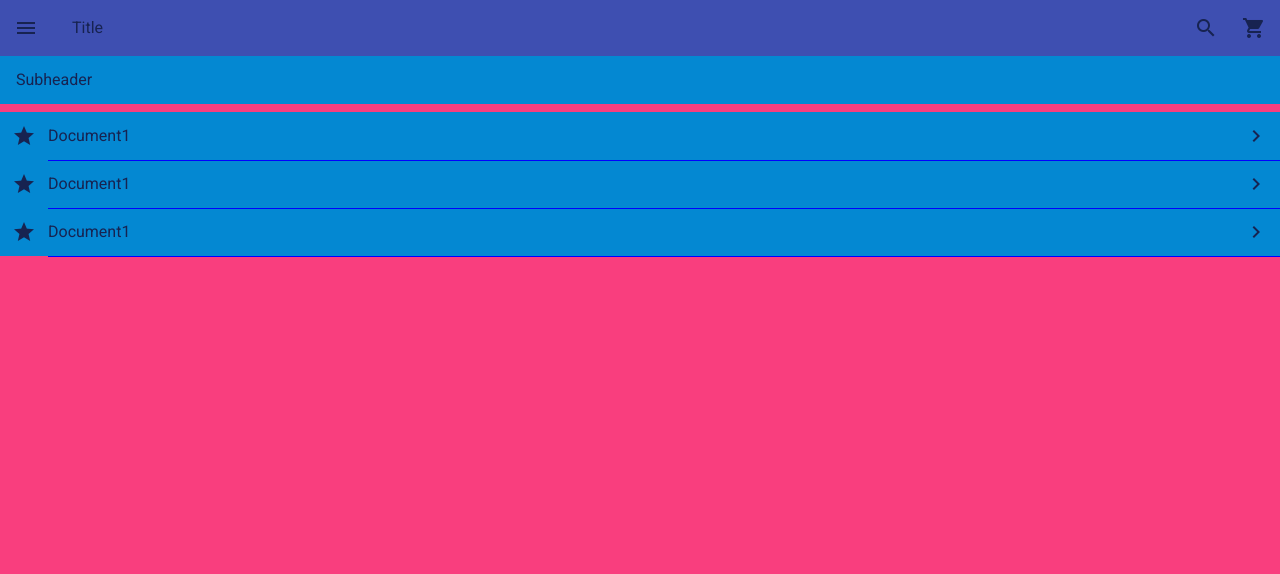
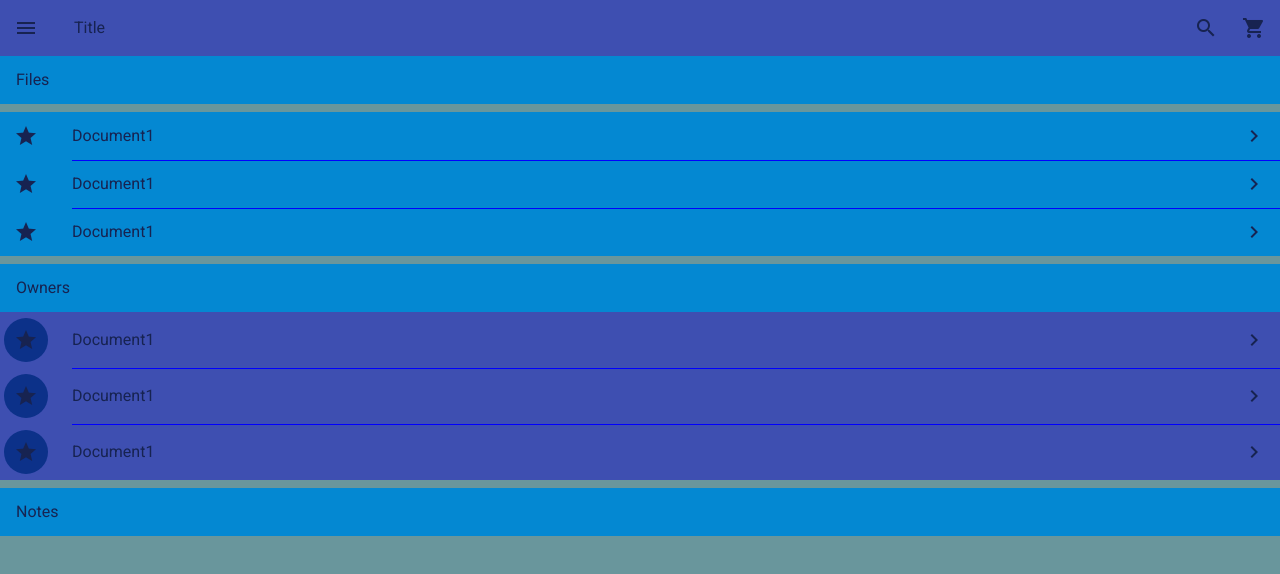
Before and after one commit to SerkanSipahi/material.honey.glass, a website: page packages/appshell/index.html in a window 1280 px wide. Drawn offline with nearby package versions, Linux system fonts and the light colour scheme; files that its build step writes are made by us from their sources.

Commit message:
hack updates

```diff
--- a/packages/appshell/css/styles.css
+++ b/packages/appshell/css/styles.css
@@ -12,7 +12,12 @@
  * - Clearance (Abstand), States(default, acitive, etc), Icons
  * -- https://material.io/guidelines/style/icons.html#icons-system-icons
  * - Components (Vendor)
+ * -- https://material.io/guidelines/resources/sticker-sheets-icons.html
  * -- https://getmdl.io/index.html
+ * - Icon Riple
+ * -- Ripple effekt von buttons/icons
+ * -- https://material.io/guidelines/components/buttons.html#buttons-toggle-buttons
+ * -- https://material.io/guidelines/motion/choreography.html#choreography-radial-reaction
  * - Elevation & shadows
  * -- https://material.io/guidelines/material-design/elevation-shadows.html#elevation-shadows-elevation-android
  */
@@ -33,7 +38,8 @@
     --height-88px: 88px;
 
     --icon-dim :   24px;
-    --icon-area :  48px;
+    --icon-area :  44px;
+    --icon-live :  48px;
 
     --color-8px:  #ff4081;
     --color-16px: #9effff;
@@ -46,6 +52,8 @@
     --color-88px: #00796c;
 
     --border-color: blue;
+    --circle-color: #0c3189;
+
     --fixed-incr  : 56px;
     --key-line    : 16px;
     --delimiter   : 8px;
@@ -87,71 +95,123 @@ html {
     color: var(--global-color);
     font-size: var(--global-fontsize);
     font-family: Roboto;
-    background-color: #f93e7e;
+    background-color: #69969C;
 }
+
+/*************/
+/** Options **/
+/*************/
+.flex-order-0  {order:  0}
+.flex-order-1  {order:  1}
+.flex-order-2  {order:  2}
+.flex-order-3  {order:  3}
+.flex-order-4  {order:  4}
+.flex-order-5  {order:  5}
+.flex-order-6  {order:  6}
+.flex-order-7  {order:  7}
+.flex-order-8  {order:  8}
+.flex-order-9  {order:  8}
+.flex-order-10 {order: 10}
 
 [delimiter] {
     margin-bottom: var(--delimiter);
 }
-
+/****************/
 /** com-header **/
+/****************/
 com-header {
     display: flex;
     align-items: center;
     height: var(--height-56px);
     background-color: var(--color-56px);
-
+}
+com-header {
     h1 {
         flex: 1 1;
     }
-    h1 {order: 1}
-    com-icon[name="menu"]{ order: 0 }
-    com-icon[name="search"]{ order: 2 }
-    com-icon[name="favorite"]{ order: 3 }
-    com-icon[name="shopping_cart"]{ order: 4 }
-
-    /* keylines */
     com-icon:nth-of-type(1){
+        /* keylines */
         /* 48px(icon)+2px(icon-border)+22px = 72px(key-line); */
         margin-left: 2px;
-        margin-right: 22px;
+        margin-right: 24px;
     }
     com-icon:last-child {
+        /* +2px(icon-border) */
         margin-right: 2px;
     }
 }
-
+/**************/
 /** com-icon **/
-com-icon {
+/**************/
+com-icon,
+com-icon > span {
     display:flex;
-    width: var(--icon-area);
-    height: var(--icon-area);
     justify-content: center;
     align-items: center;
 }
+com-icon {
+    width: var(--icon-live);
+    height: var(--icon-live);
+}
+com-icon > span {
+    width: var(--icon-area);
+    height: var(--icon-area);
+}
+com-icon[circle] > span {
+    background-color: var(--circle-color);
+    border-radius: 50%;
+}
 
+/**************/
 /** com-List **/
+/**************/
 com-list {
     display:block;
+    cursor: pointer;
 }
 
+/******************/
 /** com-listitem **/
-com-listitem[line="single"]{
+/******************/
+com-listitem[line="single"] {
     height: var(--height-48px);
     background-color: var(--color-48px);
 }
+com-listitem[circle] {
+    height: var(--height-56px);
+    background-color: var(--color-56px);
+}
+
 com-listitem,
 com-listitem > div {
     display: flex;
     align-items: center;
     justify-content: space-between;
+    height: 100%;
 }
 com-listitem > div {
     flex: 1 1;
+}
+com-listitem > div {
     border-bottom: 1px solid var(--border-color)
 }
+com-listitem:last-child > div {
+    border-bottom: 0;
+}
+com-listitem com-icon:nth-of-type(1){
+    /* keylines */
+    /* 48px(icon)+2px(icon-border)+22px = 72px(key-line); */
+    margin-left: 2px;
+    margin-right: 22px;
+}
+com-listitem div com-icon:last-child {
+    /* +2px(icon-border) */
+    margin-right: 2px;
+}
 
+/***************/
 /** Subheader **/
+/***************/
 com-subheader {
     display: flex;
     align-items: center;
--- a/packages/appshell/index.html
+++ b/packages/appshell/index.html
@@ -17,67 +17,108 @@
         <link href='http://fonts.googleapis.com/css?family=Roboto' rel='stylesheet' type='text/css'>
     </head>
     <body>
+
+        <!--
+        <com-icon name="a" order="3" circle></com-icon>
+        <com-icon name="a" order="2" ></com-icon>
+        <com-icon name="a" order="1" circlearea="live"></com-icon>
+        -->
+
         <com-header>
-            <h1>Title</h1>
-            <com-icon name="menu"><i class="icons">menu</i></com-icon>
-            <com-icon name="search"><i class="icons">search</i></com-icon>
-            <com-icon name="shopping_cart"><i class="icons">shopping_cart</i></com-icon>
+            <!-- h1 should be take there ordering of 1 when he is in com-header -->
+            <h1 is="com-h1" class="flex-order-1">Title</h1>
+            <com-icon class="flex-order-0" id="menu"><span><i class="icons">menu</i></span></com-icon>
+            <com-icon class="flex-order-2" id="search"><span><i class="icons">search</i></span></com-icon>
+            <com-icon class="flex-order-3" id="shopping_cart"><span><i class="icons">shopping_cart</i></span></com-icon>
         </com-header>
 
         <!--
         https://material.io/guidelines/components/subheaders.html
         -->
         <com-subheader delimiter>
-            Subheader
+            Files
         </com-subheader>
 
         <!--
         https://material.io/guidelines/components/lists.html#lists-specs
+        @todo: add clean task (copy it from app-decorators)
+        @todo: update package.json in ./ and ./packages
+        @todo: add css optimiz (combine, etc)
+        @todo: add go server (gzip, https2, etc)
+        @todo: measuring load speed (z.b. mit lighthouse), etc
         -->
         <!-- Single-Line -->
         <!-- Input: -->
         <!--
         <com-list delimiter>
-            <com-listitem icon="a" area line="single">Text</com-listitem>
-            <com-listitem icon="b" area line="single">Text</com-listitem>
-            <com-listitem icon="c" area line="single">Text</com-listitem>
-
-            <com-listitem icon="c" icon-last="b" area line="single">Text</com-listitem>
+            <com-listitem icon="a" line="single">Text</com-listitem>
+            <com-listitem icon="b" line="single">Text</com-listitem>
+            <com-listitem icon="c" line="single">Text</com-listitem>
         </com-list>
         -->
         <!-- output: -->
         <com-list delimiter>
-            <com-listitem line="single" icon="navigate_next" line="single">
-                <com-icon name=">navigate_next"><i class="icons">star</i></com-icon>
+            <com-listitem icon="star" line="single">
+                <com-icon icon="star"><span><i class="icons">star</i></span></com-icon>
                 <div>
                     <com-text><div>Document1</div></com-text>
-                    <com-icon name=">navigate_next"><i class="icons">navigate_next</i></com-icon>
+                    <com-icon name="navigate_next"><span><i class="icons">navigate_next</i></span></com-icon>
                 </div>
             </com-listitem>
-            <com-listitem line="single">
-                <com-icon name=">navigate_next"><i class="icons">star</i></com-icon>
+            <com-listitem icon="star" line="single">
+                <com-icon icon="star"><span><i class="icons">star</i></span></com-icon>
                 <div>
                     <com-text><div>Document1</div></com-text>
-                    <com-icon name=">navigate_next"><i class="icons">navigate_next</i></com-icon>
+                    <com-icon name="navigate_next"><span><i class="icons">navigate_next</i></span></com-icon>
                 </div>
             </com-listitem>
-            <com-listitem line="single">
-                <com-icon name=">navigate_next"><i class="icons">star</i></com-icon>
+            <com-listitem icon="star" line="single">
+                <com-icon icon="star"><span><i class="icons">star</i></span></com-icon>
                 <div>
                     <com-text><div>Document1</div></com-text>
-                    <com-icon name=">navigate_next"><i class="icons">navigate_next</i></com-icon>
+                    <com-icon icon="navigate_next"><span><i class="icons">navigate_next</i></span></com-icon>
                 </div>
             </com-listitem>
         </com-list>
 
+        <com-subheader>
+            Owners
+        </com-subheader>
+
         <!-- Single-Line area
         <com-list>
-            <com-listitem icon="a" area line="single">Text</com-listitem>
-            <com-listitem icon="b" area line="single">Text</com-listitem>
-            <com-listitem icon="c" area line="single">Text</com-listitem>
+            <com-listitem icon="a" circle first line="single">Text</com-listitem>
+            <com-listitem icon="b" circle first line="single">Text</com-listitem>
+            <com-listitem icon="c" circle last  line="single">Text</com-listitem>
         </com-list>
          -->
+        <com-list delimiter>
+            <com-listitem icon="star" circle first line="single">
+                <com-icon circle name="star"><span><i class="icons">star</i></span></com-icon>
+                <div>
+                    <com-text><div>Document1</div></com-text>
+                    <com-icon name=">navigate_next"><span><i class="icons">navigate_next</i></span></com-icon>
+                </div>
+            </com-listitem>
+            <com-listitem icon="star" circle first line="single">
+                <com-icon circle name="star"><span><i class="icons">star</i></span></com-icon>
+                <div>
+                    <com-text><div>Document1</div></com-text>
+                    <com-icon name=">navigate_next"><span><i class="icons">navigate_next</i></span></com-icon>
+                </div>
+            </com-listitem>
+            <com-listitem icon="star" circle first line="single">
+                <com-icon circle name="star"><span><i class="icons">star</i></span></com-icon>
+                <div>
+                    <com-text><div>Document1</div></com-text>
+                    <com-icon name=">navigate_next"><span><i class="icons">navigate_next</i></span></com-icon>
+                </div>
+            </com-listitem>
+        </com-list>
 
+        <com-subheader>
+            Notes
+        </com-subheader>
         <!-- Two-Lines
         <com-list>
             <com-listitem icon="a" line="double">Text</com-listitem>
@@ -93,6 +134,5 @@
             <com-listitem src="./a/b.png" line="three">Text</com-listitem>
         </com-list>
          -->
-
     </body>
 </html>
--- a/packages/appshell/package.json
+++ b/packages/appshell/package.json
@@ -4,7 +4,8 @@
   "description": "Application shell",
   "main": "index.js",
   "bin": {
-    "postcss": "node_modules/.bin/postcss"
+    "postcss": "node_modules/.bin/postcss",
+    "lerna": "node_modules/.bin/lerna"
   },
   "scripts": {
     "postcss-config": "rm -rf postcss.config.js && ln -s ../../postcss.config.js postcss.config.js",
@@ -31,6 +32,7 @@
     "normalize.css": "6.0.0",
     "postcss": "5.2.17",
     "postcss-cli": "3.2.0",
+    "postcss-custom-selectors": "^4.0.1",
     "postcss-nested": "1.0.1"
   }
 }
--- a/postcss.config.js
+++ b/postcss.config.js
@@ -1,13 +1,15 @@
 let postcssNested = require('postcss-nested');
 let autoprefixer = require('autoprefixer');
 let cssnano = require('cssnano');
+let customSelector = require('postcss-custom-selectors');
 
 module.exports = {
     plugins: [
         postcssNested,
         autoprefixer({
             browsers: ["last 2 versions"]
-        })//,
-        //cssnano
+        }),
+        customSelector,
+        cssnano
     ],
 };
```
